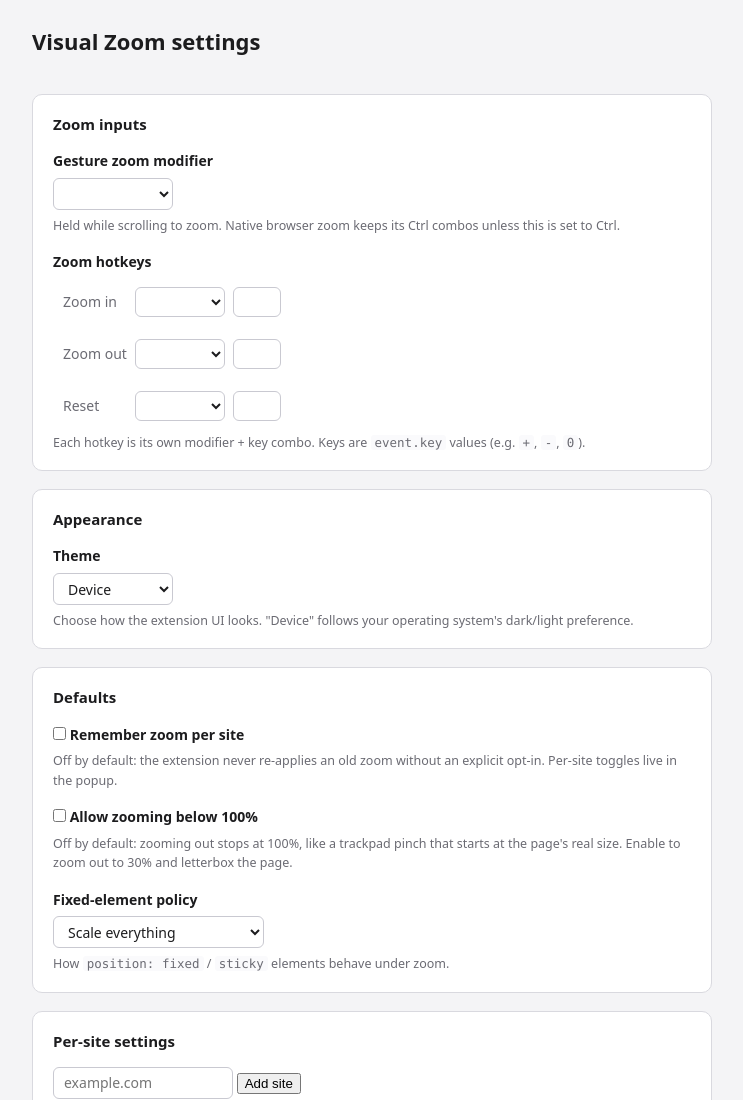
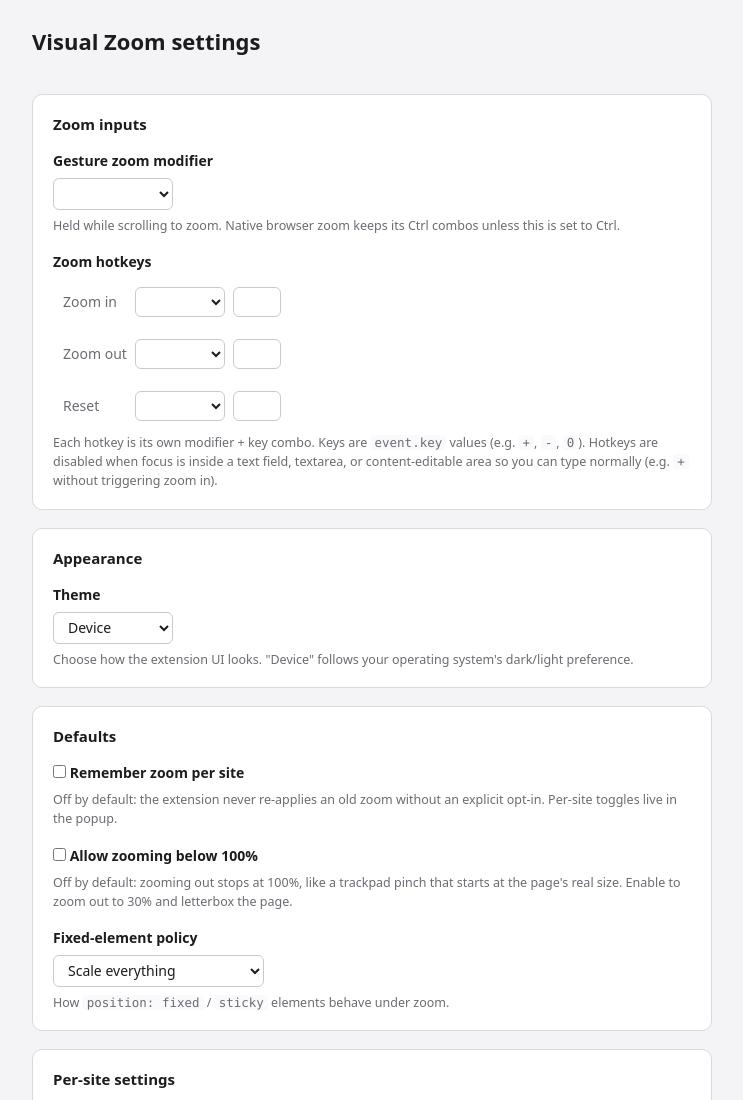
Before and after one commit to zsuryk/visualzoom, a website with bundled scripts: page src/extension/options.html in a window 1280 px wide. Shown: the top 1100 px of the page, without its empty margins (268-1011 px from the left). Built offline with nearby package versions, Linux system fonts and the light colour scheme.

Commit message:
fix: skip hotkey interception in editable elements
When focus is inside an input, textarea, or content-editable area,
zoom hotkeys (e.g. Shift++) no longer intercept the keystroke, so
users can type normally. Gesture zoom (Shift+scroll) remains
unaffected.

Also update the options page hint to document this behavior.

```diff
--- a/src/extension/options.html
+++ b/src/extension/options.html
@@ -46,7 +46,10 @@
           </div>
         </div>
         <p class="hint">Each hotkey is its own modifier + key combo. Keys are
-        <code>event.key</code> values (e.g. <code>+</code>, <code>-</code>, <code>0</code>).</p>
+        <code>event.key</code> values (e.g. <code>+</code>, <code>-</code>, <code>0</code>).
+        Hotkeys are disabled when focus is inside a text field, textarea, or
+        content-editable area so you can type normally (e.g. <code>+</code>
+        without triggering zoom in).</p>
         <div id="hotkey-warnings"></div>
       </div>
     </section>
```
Also changed, not shown: src/content/visual-zoom.js (+11 -0 lines).
